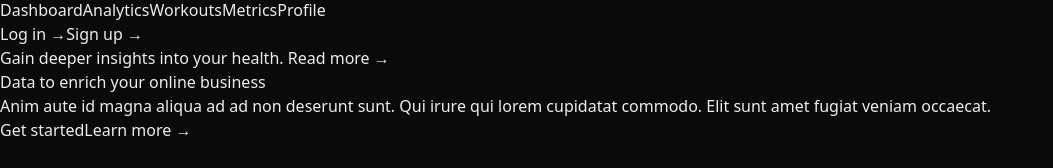
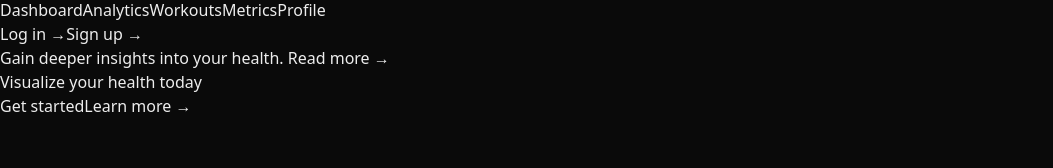
Before and after one commit to jaysaavedra18/apple-fitness-health-app, a Next.js app in the folder client/: page / in a window 1280 px wide. Shown: the part 481-649 px from the top of the page, without its empty margins (0-1053 px from the left). Built offline with nearby package versions, Linux system fonts and the light colour scheme.

Commit message:
new updates to landing page

```diff
--- a/client/src/app/page.tsx
+++ b/client/src/app/page.tsx
@@ -28,11 +28,11 @@ export default function Landing() {
           </div>
           <div className="text-center">
             <h1 className="text-5xl font-semibold tracking-tight text-balance text-gray-900 sm:text-7xl">
-              Data to enrich your online business
+              Visualize your health today
             </h1>
             <p className="mt-8 text-lg font-medium text-pretty text-gray-500 sm:text-xl/8">
-              Anim aute id magna aliqua ad ad non deserunt sunt. Qui irure qui
-              lorem cupidatat commodo. Elit sunt amet fugiat veniam occaecat.
+              {/* Track trends, analyze progress, and uncover insights from your
+              Apple Health & Fitness data—all in one place. */}
             </p>
             <div className="mt-10 flex items-center justify-center gap-x-6">
               <a
```
